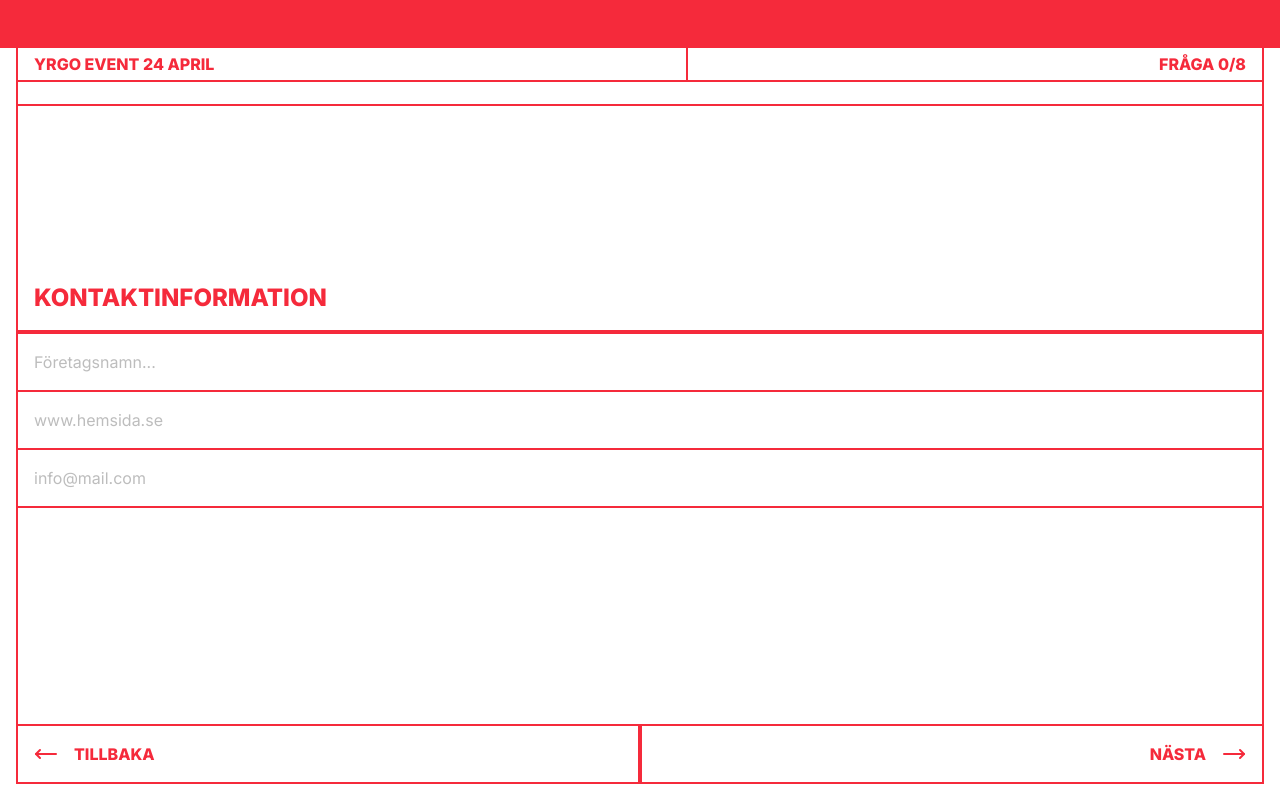
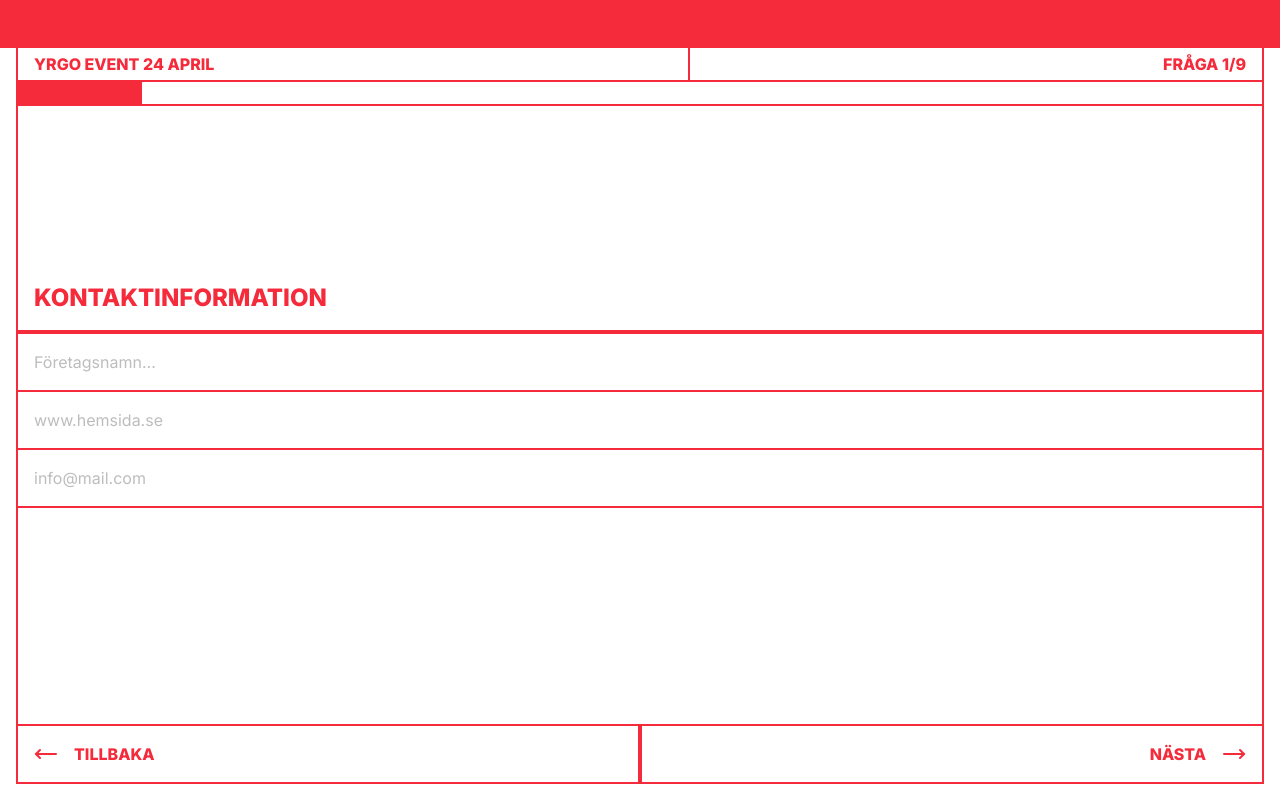
Before and after one commit to vojtechlevi/wu-dd-event, a React (Vite) app: page /company-form in a window 1280 px wide. Built offline with nearby package versions, Linux system fonts and the light colour scheme; no server answers; the HTML template or start-up script is replaced by a standard one.

Commit message:
Make some improvements to CompanyForm component
* remove unused imports
* fix counter progress bar
* Add routes from first and last page
* change to more logic html elements

```diff
--- a/src/pages/CompanyForm.jsx
+++ b/src/pages/CompanyForm.jsx
@@ -2,9 +2,6 @@ import { useState } from "react";
 
 import ButtonArrowRight from "../components/Buttons/ButtonArrowRight";
 import ButtonArrowLeft from "../components/Buttons/ButtonArrowLeft";
-
-// todo: make Greeting a separate page instead of a form page
-// import Greeting from "../components/CompanyFormPages/Greeting";
 
 import Contact from "../components/CompanyFormPages/Contact";
 import Employees from "../components/CompanyFormPages/Employees";
@@ -16,12 +13,6 @@ import Type from "../components/CompanyFormPages/Type";
 import InternTypeCount from "../components/CompanyFormPages/InternTypeCount";
 import InternshipDuration from "../components/CompanyFormPages/InternshipDuration";
 import PreviewPost from "../components/CompanyFormPages/PreviewPost";
-
-// todo: make Confirmation a popup from preview post instead
-import Confirmation from "../components/CompanyFormPages/Confirmation";
-
-// todo: make EventStats a separate page  instead of a form page
-import EventStats from "../components/CompanyFormPages/EventStats";
 
 const CompanyForm = () => {
   const [counter, setCounter] = useState(0);
@@ -57,7 +48,6 @@ const CompanyForm = () => {
   });
 
   const formPages = [
-    // Greeting,
     Contact,
     Employees,
     FocusAreas,
@@ -68,32 +58,13 @@ const CompanyForm = () => {
     InternTypeCount,
     InternshipDuration,
     PreviewPost,
-    Confirmation,
-    EventStats,
   ];
 
   const FormPage = formPages[counter];
 
-  const formQuestions = [
-    // these are counted in the progress bar (last 3 from above excluded)
-    // Greeting,
-    Contact,
-    Employees,
-    FocusAreas,
-    SoftwaresDesign,
-    SoftwaresDev,
-    QuickQuestions,
-    Type,
-    InternTypeCount,
-    InternshipDuration,
-  ];
-
-  // Instead of "Fråga X/Y", for the last pages that aren't questions:
-  const message = ["Preview", "Confirmation", "Stats"];
-
   return (
-    <section className="relative grid h-full w-full grid-rows-layout">
-      <div className=" w-full bg-white">
+    <main className="relative grid h-full w-full grid-rows-layout">
+      <section className=" w-full bg-white">
         <div className=" h-12 w-full bg-yrgo-red"></div>
         <div className="mx-4 border-x-2  border-yrgo-red">
           <div className="flex justify-between  border-b-2 border-yrgo-red px-4">
@@ -102,39 +73,47 @@ const CompanyForm = () => {
             </p>
             <div className="border border-yrgo-red"></div>
             <p className=" my-1 font-extrabold uppercase text-yrgo-red">
-              {counter < formQuestions.length
-                ? `fråga ${counter}/${formQuestions.length - 1}`
-                : message[counter - formQuestions.length]}
+              fråga {counter + 1}/{formPages.length - 1}
             </p>
           </div>
           <div className=" flex h-6 w-full justify-between border-b-2 border-yrgo-red">
-            {formQuestions.map((x) => {
+            {formPages.map((page) => {
               return (
                 <div
-                  className={`${formQuestions.indexOf(x) < counter ? "bg-yrgo-red" : ""} w-full`}
-                  key={formQuestions.indexOf(x)}
+                  className={`${formPages.indexOf(page) <= counter ? "bg-yrgo-red" : ""} w-full`}
+                  key={formPages.indexOf(page)}
                 ></div>
               );
             })}
           </div>
         </div>
-      </div>
+      </section>
 
-      <div className=" mx-4 overflow-y-auto border-x-2 border-yrgo-red pt-8">
+      <section className=" mx-4 overflow-y-auto border-x-2 border-yrgo-red pt-8">
         <FormPage
           counter={counter}
           setCounter={setCounter}
           answer={answer}
           setAnswer={setAnswer}
         />
-      </div>
+      </section>
 
-      <div className="mb-4 flex w-full px-4">
-        <ButtonArrowLeft
-          onClick={() => setCounter(counter > 0 ? counter - 1 : counter)}
-        >
+      <section className="mb-4 flex w-full px-4">
+        {counter === 0 ? (
+          <ButtonArrowLeft isLink={true} linkTo={"/company"}>
             tillbaka
           </ButtonArrowLeft>
+        ) : (
+          <ButtonArrowLeft onClick={() => setCounter(counter - 1)}>
+            tillbaka
+          </ButtonArrowLeft>
+        )}
+
+        {counter === formPages.length - 1 ? (
+          <ButtonArrowRight isLink={true} linkTo={"/event-info"}>
+            klar
+          </ButtonArrowRight>
+        ) : (
           <ButtonArrowRight
             onClick={() => {
               setCounter(counter + 1);
@@ -142,8 +121,9 @@ const CompanyForm = () => {
           >
             nästa
           </ButtonArrowRight>
-      </div>
+        )}
       </section>
+    </main>
   );
 };
 
```
Lines whose indentation alone changed are shown as unchanged.
